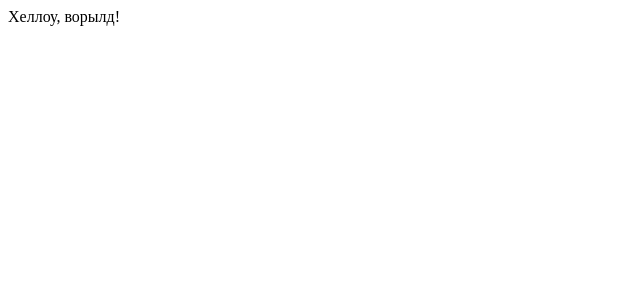
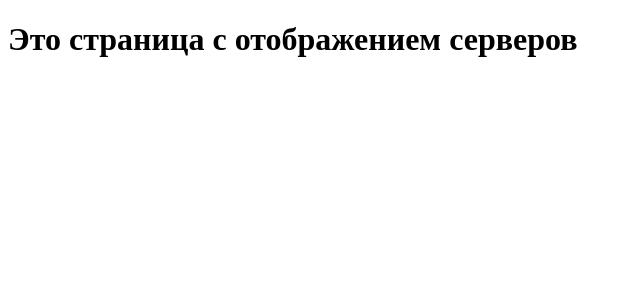
Before and after one commit to xXxEvgenyxXx/course-project, a React (Create React App) app: page /servers in a window 1280 px wide. Shown: the top 300 px of the page, without its empty margins (0-640 px from the left). Built offline with nearby package versions, Linux system fonts and the light colour scheme.

Commit message:
feature: base structure of the project

```diff
--- a/package.json
+++ b/package.json
@@ -14,6 +14,7 @@
     "eslint": "^8.57.1",
     "react": "^19.2.0",
     "react-dom": "^19.2.0",
+    "react-router-dom": "^7.9.4",
     "react-scripts": "5.0.1",
     "typescript": "^4.9.5",
     "web-vitals": "^2.1.4"
--- /dev/null
+++ b/src/components/app/App.tsx
@@ -0,0 +1,19 @@
+import React from 'react';
+import { BrowserRouter as Router, Routes, Route } from 'react-router-dom';
+import HomePage from '../pages/HomePage/HomePage';
+import ServersPage from '../pages/ServersPage/ServersPage';
+import ShopPage from '../pages/ShopPage/ShopPage';
+
+const App = () => {
+  return (
+    <Router>
+      <Routes>
+        <Route path="/" element={<HomePage />} />
+        <Route path="/servers" element={<ServersPage />} />
+        <Route path="/shop" element={<ShopPage />} />
+      </Routes>
+    </Router>
+  );
+};
+
+export default App;
--- /dev/null
+++ b/src/components/pages/HomePage/HomePage.tsx
@@ -0,0 +1,14 @@
+import React, { FC } from 'react';
+import { HomePageProps } from './type';
+
+const HomePage: FC<HomePageProps> = (props) => {
+  // const { title, count = 0, onClick } = props;
+
+  return (
+    <div>
+      <h1>Это главная страница</h1>
+    </div>
+  );
+};
+
+export default HomePage;
--- /dev/null
+++ b/src/components/pages/HomePage/type.ts
@@ -0,0 +1,3 @@
+export type HomePageProps = {
+  // Скоро будет здесь что-то
+};
--- /dev/null
+++ b/src/components/pages/ServersPage/ServersPage.tsx
@@ -0,0 +1,15 @@
+import React, { FC } from 'react';
+import { ServerPageProps } from './type';
+
+const ServersPage: FC<ServerPageProps> = (props) => {
+  // const { title, count = 0, onClick } = props;
+
+  return (
+    <div>
+      {/* Содержимое компонента */}
+      <h1>Это страница с отображением серверов</h1>
+    </div>
+  );
+};
+
+export default ServersPage;
--- /dev/null
+++ b/src/components/pages/ServersPage/type.ts
@@ -0,0 +1,6 @@
+export type ServerPageProps = {
+  // Пример:
+  // title: string;
+  // count?: number; // необязательный пропс
+  // onClick: () => void;
+};
--- /dev/null
+++ b/src/components/pages/ShopPage/ShopPage.tsx
@@ -0,0 +1,14 @@
+import React, { FC } from 'react';
+import { ShopPageProps } from './type';
+
+const ShopPage: FC<ShopPageProps> = (props) => {
+  // const { title, count = 0, onClick } = props;
+
+  return (
+    <div>
+      <h1>Это магазин привилегий</h1>
+    </div>
+  );
+};
+
+export default ShopPage;
--- /dev/null
+++ b/src/components/pages/ShopPage/type.ts
@@ -0,0 +1,6 @@
+export type ShopPageProps = {
+  // Пример:
+  // title: string;
+  // count?: number; // необязательный пропс
+  // onClick: () => void;
+};
--- a/src/index.tsx
+++ b/src/index.tsx
@@ -1,11 +1,12 @@
 import React from "react";
 import ReactDOM from "react-dom/client";
+import App from "./components/app/App";
 
 const root = ReactDOM.createRoot(
   document.getElementById("root") as HTMLElement,
 );
 root.render(
   <React.StrictMode>
-    Хеллоу, ворылд!
+    <App/>
   </React.StrictMode>,
 );
```
Also changed, not shown: src/assets/styles/index.css (added), 1 other file (tests, documents, lock files or other folders).
